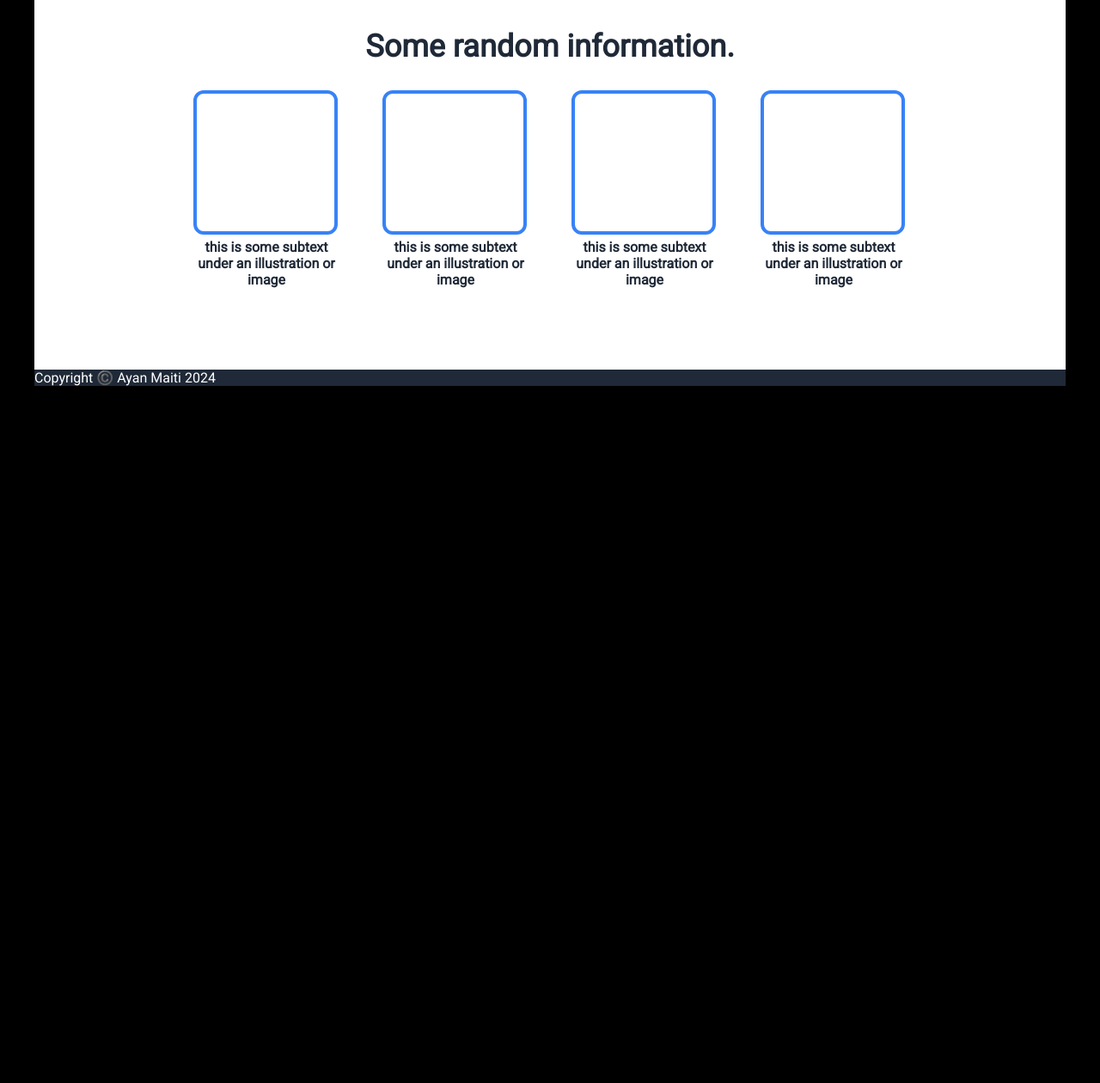
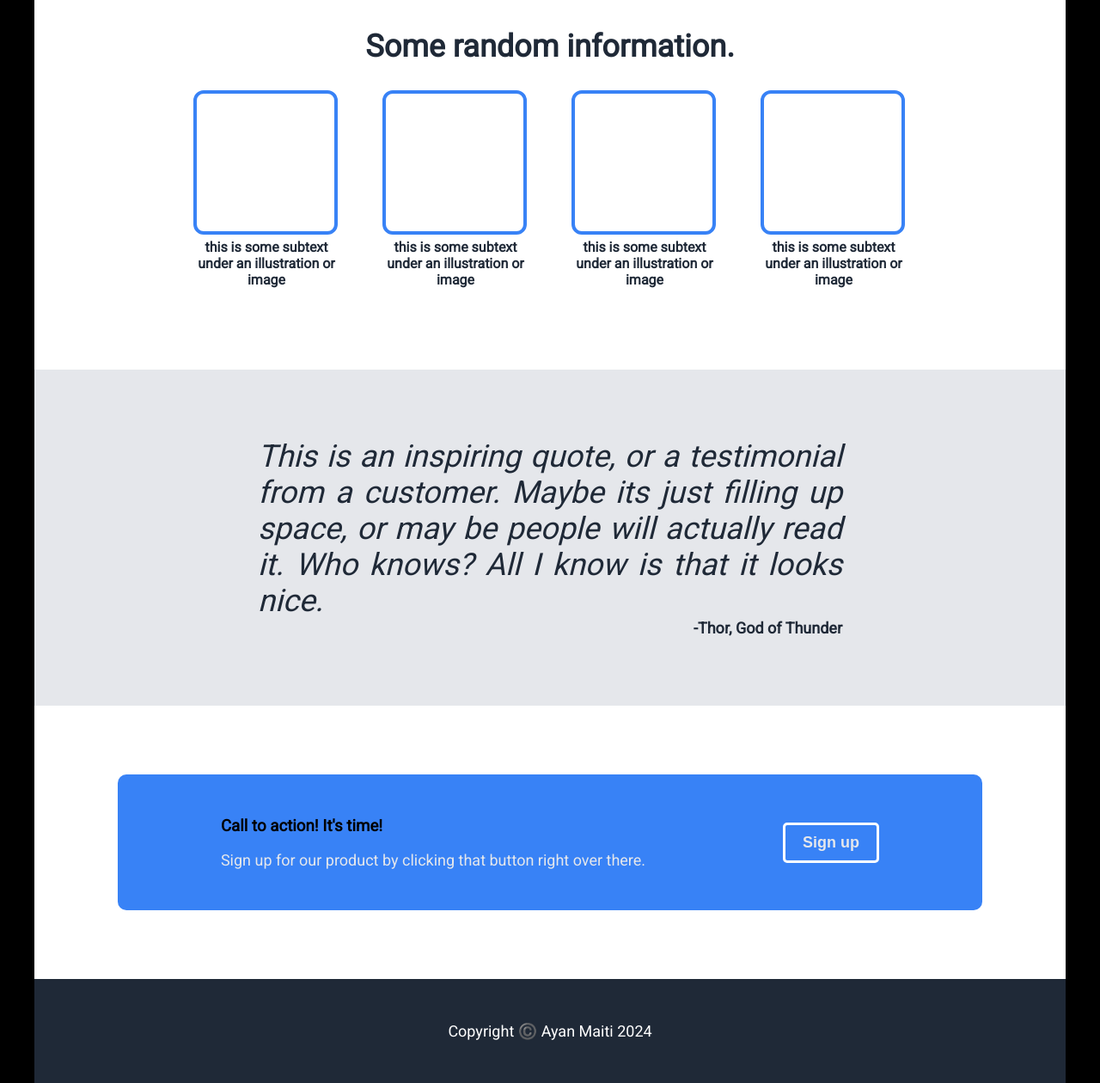
Before and after one commit to ay-maiti/my-landing-page, a plain HTML site: page index.html in a window 1280 px wide. Shown: the part 538-1798 px from the top of the page at 86% size. Before the commit the page ends 987 px from the top, so only its background shows below. Drawn offline with Linux system fonts and the light colour scheme.

Commit message:
feature complete

```diff
--- a/index.html
+++ b/index.html
@@ -61,8 +61,25 @@
           </div>
         </div>
       </div>
-      <div class="quote"></div>
-      <div class="call-to-action"></div>
+      <div class="quote">
+        <p class="quotation">
+          This is an inspiring quote, or a testimonial from a customer. Maybe
+          its just filling up space, or may be people will actually read it. Who
+          knows? All I know is that it looks nice.
+        </p>
+        <p class="quote-author">-Thor, God of Thunder</p>
+      </div>
+      <div class="call-to-action-container">
+        <div class="call-to-action">
+          <div class="call-to-action-text">
+            <h3>Call to action! It's time!</h3>
+            <p>
+              Sign up for our product by clicking that button right over there.
+            </p>
+          </div>
+          <button class="signup-btn-cta">Sign up</button>
+        </div>
+      </div>
     </div>
     <div class="footer">Copyright ©️ Ayan Maiti 2024</div>
   </body>
--- a/style.css
+++ b/style.css
@@ -43,7 +43,7 @@ h1{
     color:#F9FAF8;
 }
 
-a,p,.signup-btn{
+.container a,p,.signup-btn,.signup-btn-cta{
     font-size: 18px;
     color:#E5E7EB;
     text-decoration: none;
@@ -63,7 +63,7 @@ img{
     margin-right:5%;
 }
 
-.signup-btn{
+.signup-btn, .signup-btn-cta{
     background-color: #3882F6;
     border:none;
     border-radius: 5px;
@@ -114,3 +114,57 @@ img{
     border: solid 4px #3882F6;
     border-radius: 12px;
 }
+
+.quotation{
+    font-size: 36px;
+    font-weight: 10;
+    color:#1F2937;
+    text-align: justify;
+    font-style: italic;
+    margin:0px;
+}
+
+.quote-author{
+    margin:0px 0px 0px auto;
+    text-align: right;
+    font-weight: 800;
+    color:#1F2937;
+
+}
+
+.quote{
+    background-color: #E5E7EB;
+    padding:80px 260px;
+}
+
+.footer{
+    padding: 50px;
+    text-align: center;
+    font-size: large;
+}
+
+.call-to-action-container{
+    padding:80px 30px;
+}
+
+.call-to-action{
+    background-color: #3882F6;
+    display: flex;
+    align-items: center;
+    justify-content: space-around;
+    border-radius: 10px;
+    padding:30px 120px;
+}
+
+.call-to-action-text{
+    padding-right: 80px;
+}
+
+.signup-btn-cta{
+    margin-left: 80px;
+    border: solid 3px white;
+    /*padding:12px 50px;
+    border-radius: 10px;
+
+    background-color: transparent;*/
+}
```
